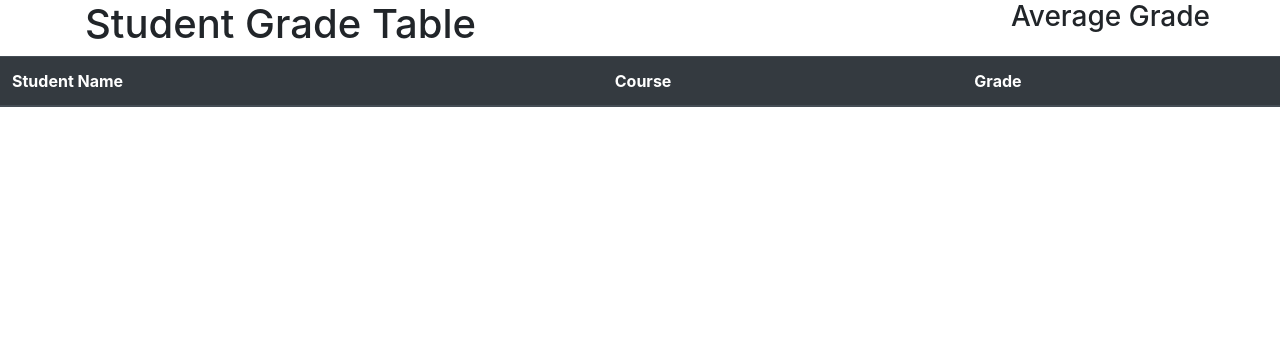
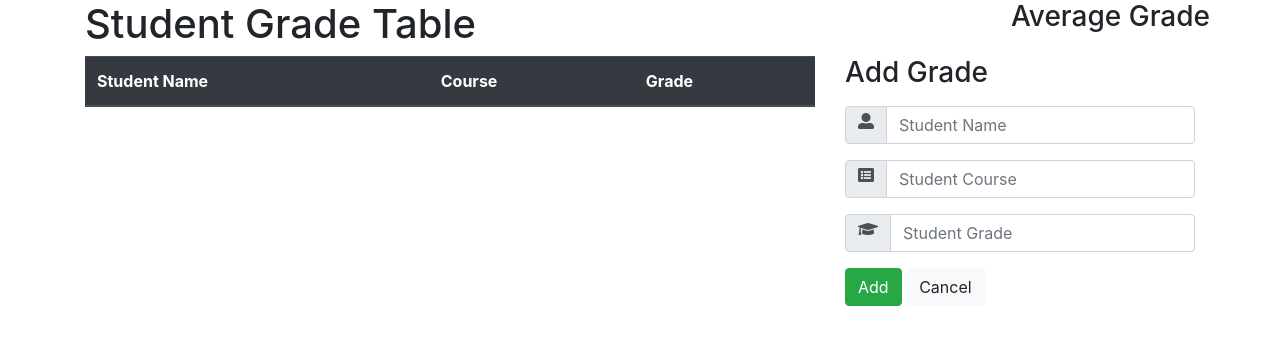
Before and after one commit to Boyul-Kim/student-grade-table, a plain HTML site: page index.html in a window 1280 px wide. Drawn offline with nearby package versions, Linux system fonts and the light colour scheme; no server answers.

Commit message:
completed modify html portion

```diff
--- a/index.html
+++ b/index.html
@@ -5,6 +5,9 @@
   <meta name="viewport" content="width=device-width, initial-scale=1.0">
   <link rel="stylesheet" href="https://cdnjs.cloudflare.com/ajax/libs/twitter-bootstrap/4.5.2/css/bootstrap.min.css"
     integrity="sha512-MoRNloxbStBcD8z3M/2BmnT+rg4IsMxPkXaGh2zD6LGNNFE80W3onsAhRcMAMrSoyWL9xD7Ert0men7vR8LUZg=="
+    crossorigin="anonymous" />
+  <link rel="stylesheet" href="https://cdnjs.cloudflare.com/ajax/libs/font-awesome/5.14.0/css/all.min.css"
+    integrity="sha512-1PKOgIY59xJ8Co8+NE6FZ+LOAZKjy+KY8iq0G4B3CyeY6wYHN3yt9PW0XpSriVlkMXe40PTKnXrLnZ9+fkDaog=="
     crossorigin="anonymous" />
   <title>Student Grade Table</title>
 </head>
@@ -22,6 +25,9 @@
       </div>
     </div>
   </header>
+  <div class="container">
+    <div class="row">
+      <div class="col-sm-8">
         <table class="table table-dark">
           <thead>
             <tr>
@@ -33,6 +39,47 @@
           <tbody>
           </tbody>
         </table>
+      </div>
+      <div class="col-sm-4">
+        <form>
+          <header>
+            <h3>Add Grade</h3>
+          </header>
+          <p></p>
+          <div class="form-group">
+            <div class="input-group">
+              <div class="input-group-prepend">
+                <div class="input-group-text">
+                  <label for="name" class="fas fa-user-alt"></label>
+                </div>
+              </div>
+              <input type="text" class="form-control" name="name" placeholder="Student Name">
+            </div>
+            <p></p>
+            <div class="input-group">
+              <div class="input-group-prepend">
+                <div class="input-group-text">
+                  <label for="name" class="fas fa-list-alt"></label>
+                </div>
+              </div>
+              <input type="text" class="form-control" name="course" placeholder="Student Course">
+            </div>
+            <p></p>
+            <div class="input-group">
+              <div class="input-group-prepend">
+                <div class="input-group-text">
+                  <label for="name" class="fas fa-graduation-cap"></label>
+                </div>
+              </div>
+              <input type="text" class="form-control" name="grade" placeholder="Student Grade">
+            </div>
+          </div>
+          <button type="submit" class="btn btn-success">Add</button>
+          <button type="reset" class="btn btn-light">Cancel</button>
+        </form>
+      </div>
+    </div>
+  </div>
   <script src="https://cdnjs.cloudflare.com/ajax/libs/jquery/3.5.1/jquery.js"
     integrity="sha512-WNLxfP/8cVYL9sj8Jnp6et0BkubLP31jhTG9vhL/F5uEZmg5wEzKoXp1kJslzPQWwPT1eyMiSxlKCgzHLOTOTQ=="
     crossorigin="anonymous"></script>
```
Lines whose indentation alone changed are shown as unchanged.
